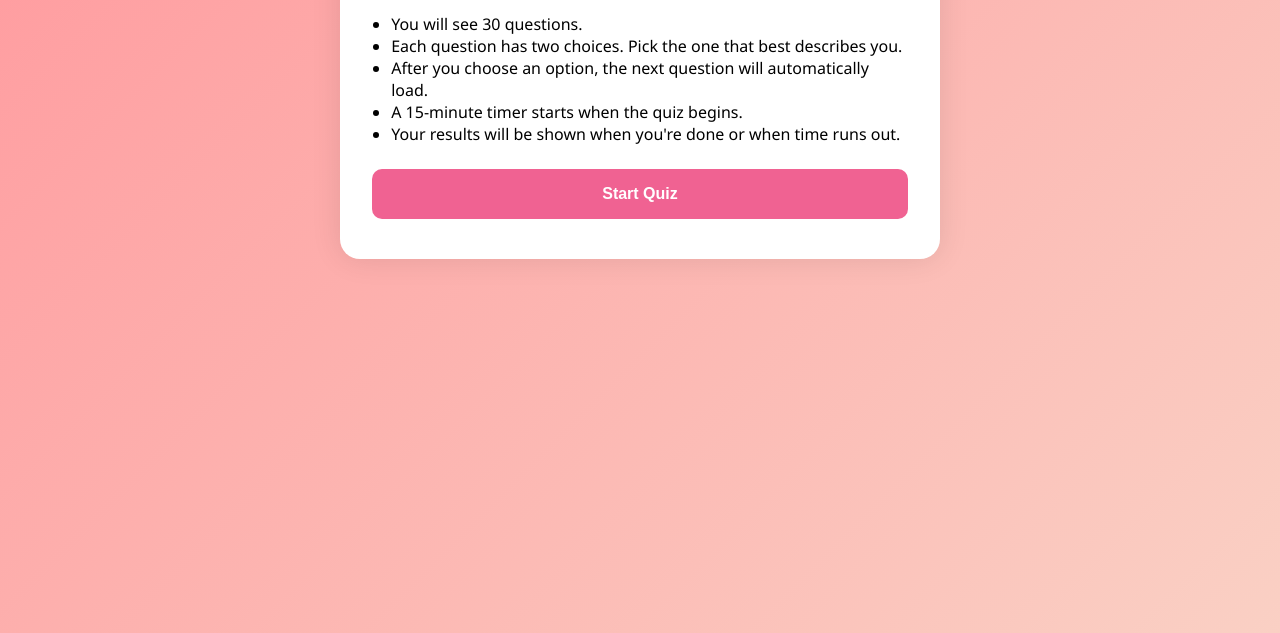
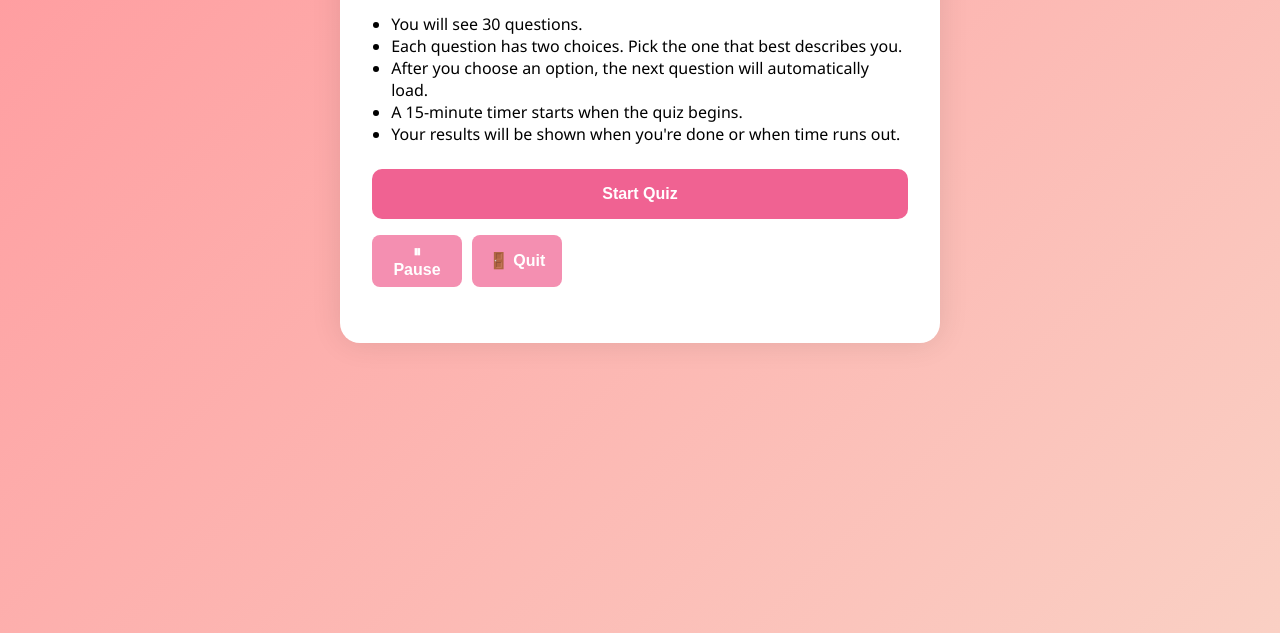
Before and after one commit to Lucas-Erkana/love-language-app, a plain HTML site: page index.html in a window 1280 px wide. Shown: the part 167-800 px from the top of the page. Drawn offline with Linux system fonts and the light colour scheme.

Commit message:
Added Pause and Quit buttons to control quiz flow and reset app

```diff
--- a/index.html
+++ b/index.html
@@ -24,7 +24,14 @@
     </div>
 
     <!-- Timer -->
-    <div id="timer" class="hidden">15:00</div>
+    <div id="top-bar" class="hidden">
+        <div id="timer">15:00</div>
+        <div id="controls">
+          <button id="pause-btn" onclick="togglePause()">⏸ Pause</button>
+          <button id="quit-btn" onclick="quitQuiz()">🚪 Quit</button>
+        </div>
+      </div>
+
 
     <!-- Quiz Section -->
     <div id="quiz-container" class="hidden"></div>
--- a/style.css
+++ b/style.css
@@ -90,3 +90,29 @@
       font-size: 0.95rem;
     }
   }
+  #top-bar {
+    display: flex;
+    justify-content: space-between;
+    align-items: center;
+    margin-bottom: 1rem;
+    flex-wrap: wrap;
+  }
+
+  #controls {
+    display: flex;
+    gap: 10px;
+  }
+
+  #controls button {
+    padding: 0.5rem 1rem;
+    background-color: #f48fb1;
+    color: white;
+    border: none;
+    border-radius: 8px;
+    font-weight: bold;
+    cursor: pointer;
+  }
+
+  #controls button:hover {
+    background-color: #ec407a;
+  }
```
